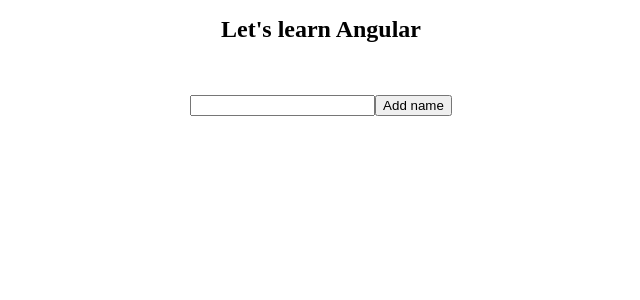
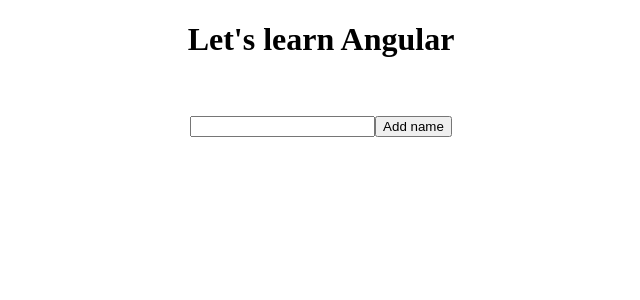
Before and after one commit to kaikcreator/angular-school-c1, an Angular app: page / in a window 1280 px wide. Shown: the top 300 px of the page, without its empty margins (319-959 px from the left). Built offline with nearby package versions, Linux system fonts and the light colour scheme.

Commit message:
completed point 19

```diff
--- a/src/app/app.component.html
+++ b/src/app/app.component.html
@@ -1,5 +1,5 @@
 <div style="text-align:center">
-  <h1 [style.font-size.em]="helloComponent.namesList.length > 0 ? 2 : 1.5">
+  <h1 [ngStyle]="titleStyles">
     Let's learn Angular
   </h1>
   <div [class.hidden]="helloComponent.inputName.length == 0">
--- a/src/app/app.component.ts
+++ b/src/app/app.component.ts
@@ -7,9 +7,20 @@
 })
 export class AppComponent {
   public myName:string = 'Enrique';
+  public counter = 0;
+  public titleStyles:{};
 
   onSayHello(message){
     console.log(message);
+    this.counter++;
+    this.updateTitleStyles();
+  }
+
+  updateTitleStyles(){
+    this.titleStyles = {
+      'margin-top': '40px',
+      'color': this.counter < 3 ? 'green' : 'goldenrod'
+    }
   }
 
   updateNameClasses(name:string){
```
